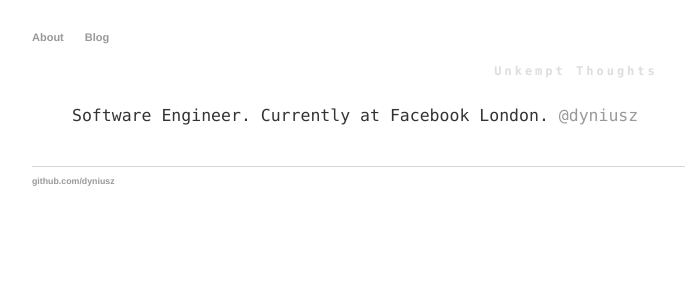
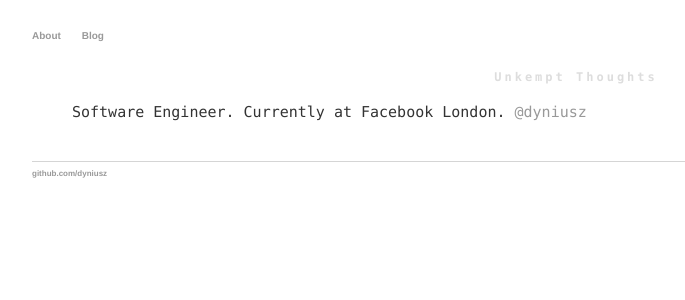
Before and after one commit to dyniusz/dyniusz.github.io-old, a Jekyll site: the page built from about/index.html, in a window 1280 px wide. Shown: the top 300 px of the page, without its empty margins (64-749 px from the left). Built offline with Jekyll 4.4.1, drawn with Linux system fonts in a browser that asks for light colours.

Commit message:
Update main.css

```diff
--- a/css/main.css
+++ b/css/main.css
@@ -2,13 +2,13 @@ body {
   margin: 30px auto;
   width: 85%;
   font-family: "SFMono-Regular", Consolas, "Liberation Mono";
-  font-size: 11px;
-  line-height: 1.3;
+  font-size: 10px;
+  line-height: 1.1;
   color: #333;
 }
 
 h1 {
-  margin: 20px 0 25px 0;
+  margin: 30px 0 auto;
   text-align: center;
   letter-spacing: 3px;
   font-size: 12px;
@@ -36,7 +36,7 @@ a:hover {
 }
 
 hr {
-  margin: 20px 0 25px 0;
+  margin: 30px 0 25px 0;
   text-align: center;
   letter-spacing: 3px;
   font-size: 12px;
```
